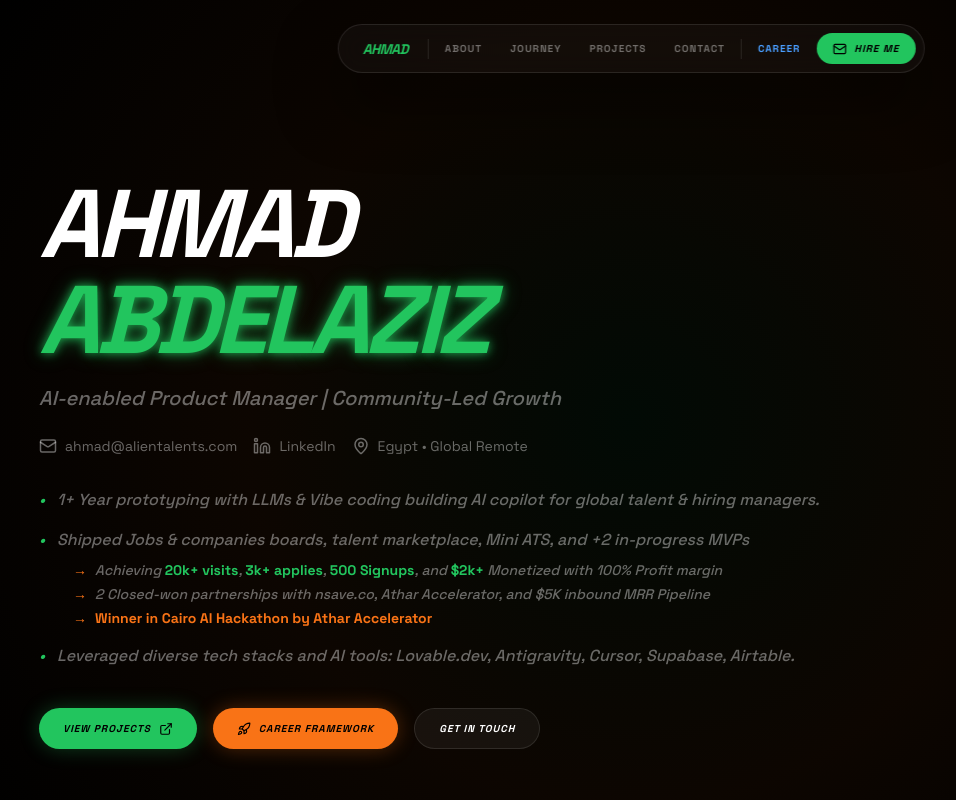
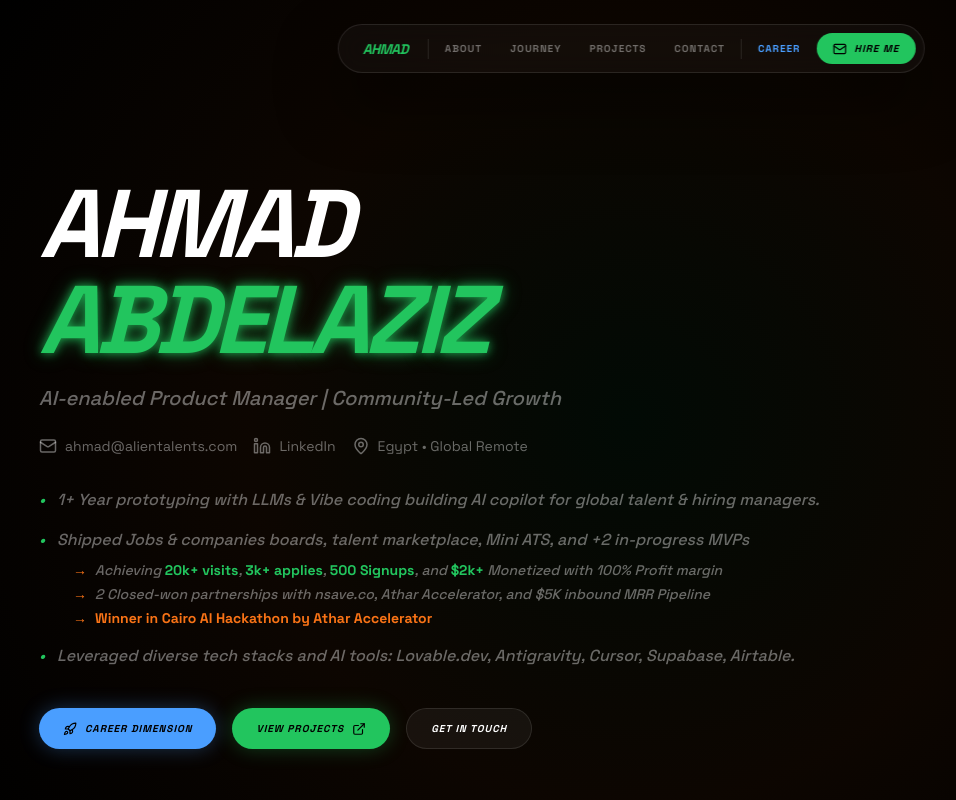
Before and after one commit to alientalentscommuunity-code/aabdelaziz, a React (Vite) app: page / in a window 1280 px wide. Shown: the top 800 px of the page, without its empty margins (9-965 px from the left). Built offline with nearby package versions, Linux system fonts and the light colour scheme; a web font is replaced by a local one.

Commit message:
Changes
Co-authored-by: aabdelaziz96 <219732792+aabdelaziz96@users.noreply.github.com>

```diff
--- a/src/components/Hero.tsx
+++ b/src/components/Hero.tsx
@@ -69,6 +69,13 @@ const Hero = () => {
 
           {/* CTA Buttons */}
           <div className="flex flex-wrap gap-4 mt-10 animate-fade-in" style={{ animationDelay: "0.4s" }}>
+            <Link
+              to="/career"
+              className="btn bg-[#4A9EFF] text-black hover:bg-[#6BB3FF] shadow-[0_0_20px_rgba(74,158,255,0.3)] hover:shadow-[0_0_30px_rgba(74,158,255,0.6)] active:scale-95 flex items-center gap-2"
+            >
+              <Rocket size={14} />
+              Career Dimension
+            </Link>
             <a
               href="#projects"
               className="btn btn-primary flex items-center gap-2"
@@ -76,13 +83,6 @@ const Hero = () => {
               View Projects
               <ExternalLink size={14} />
             </a>
-            <Link
-              to="/career-framework"
-              className="btn btn-secondary flex items-center gap-2"
-            >
-              <Rocket size={14} />
-              Career Framework
-            </Link>
             <a
               href="#contact"
               className="btn btn-outline"
--- a/src/components/Navbar.tsx
+++ b/src/components/Navbar.tsx
@@ -83,11 +83,11 @@ const Navbar = () => {
               </a>
             ))}
             <Link
-              to="/career-framework"
-              className="text-2xl font-black italic uppercase tracking-tighter text-orange-500 hover:text-orange-400 transition-colors"
+              to="/career"
+              className="text-2xl font-black italic uppercase tracking-tighter text-[#4A9EFF] hover:text-[#6BB3FF] transition-colors"
               onClick={() => setMobileMenuOpen(false)}
             >
-              Framework
+              Career
             </Link>
             <a
               href="mailto:ahmad@alientalents.com"
```
